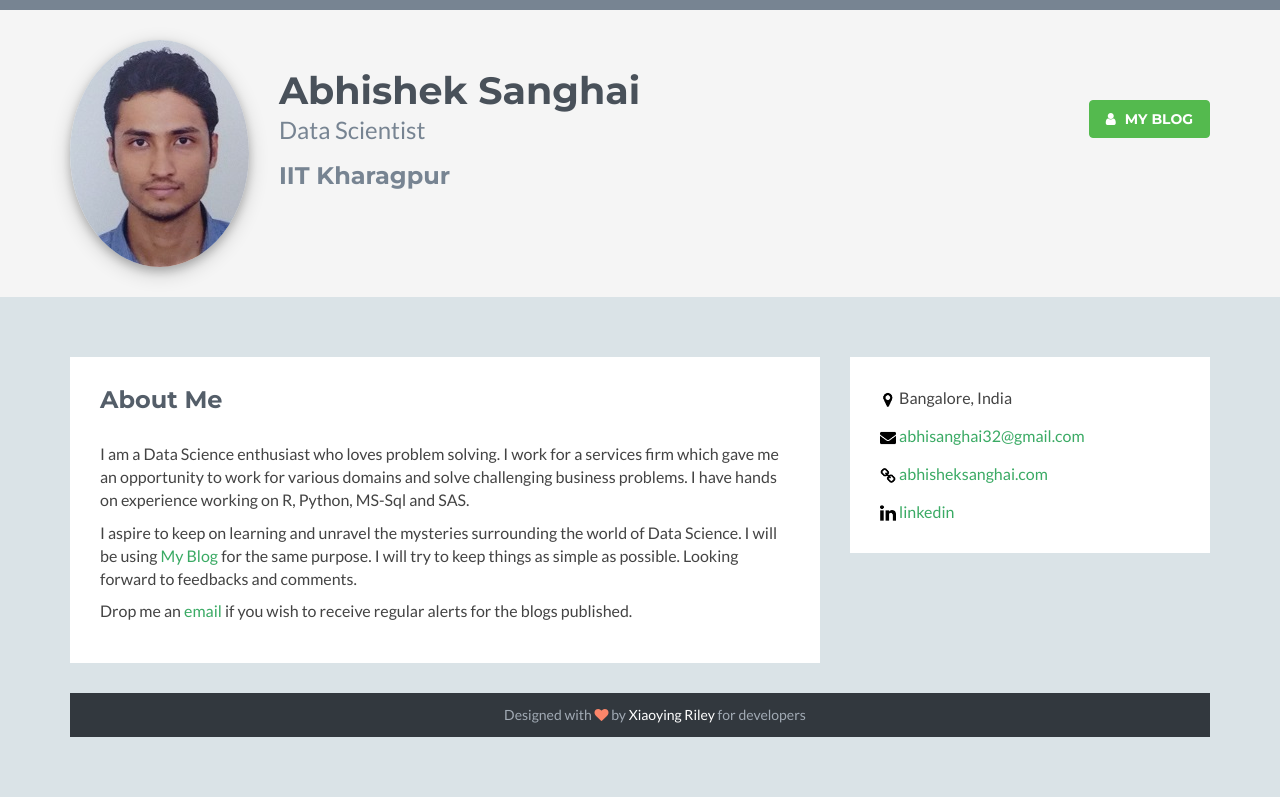
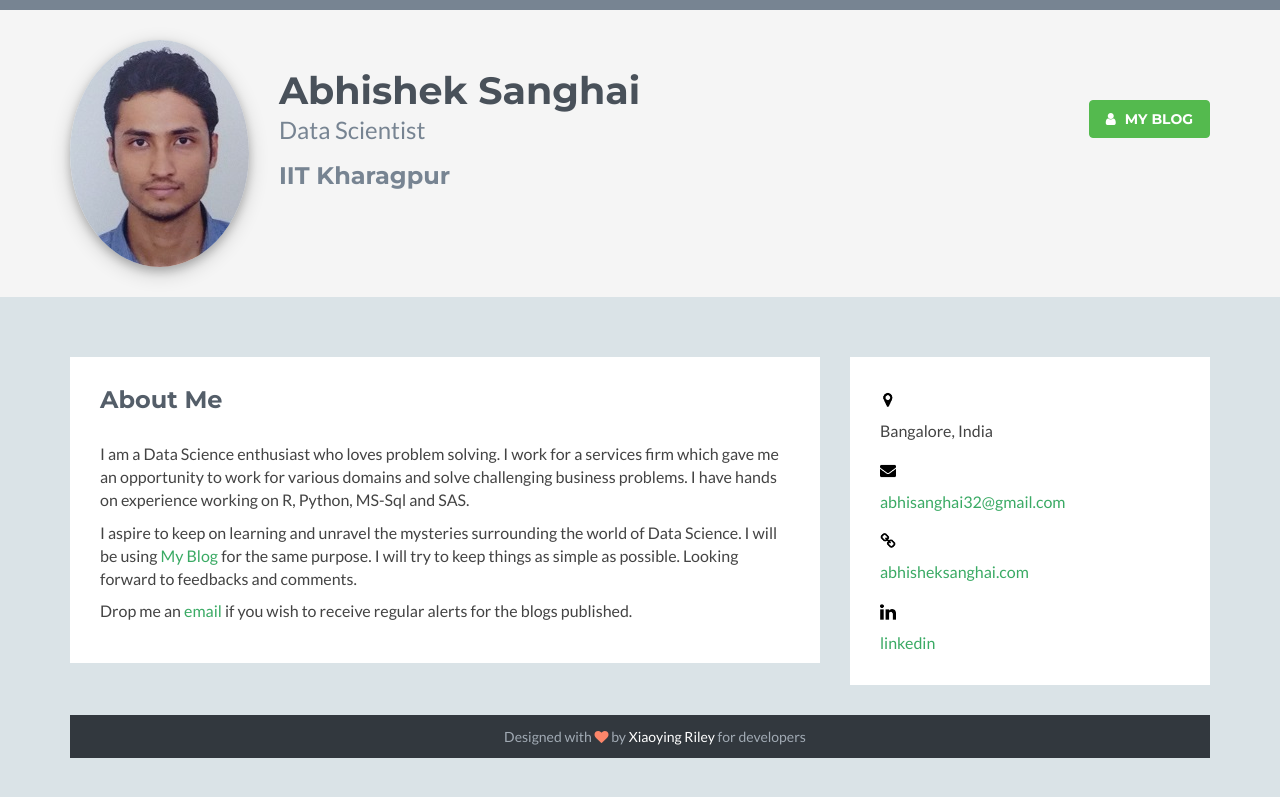
Before and after one commit to abhisheksanghai/abhisheksanghai.github.io, a Jekyll site: the page built from index.html, in a window 1280 px wide. Shown: the top 797 px of the page. Built offline with Jekyll 4.4.1, drawn with Linux system fonts in a browser that asks for light colours; nearby versions of some CDN libraries; library files that are not in the unit come from our copies.

Commit message:
Update index.html
adding space as para after image icons

```diff
--- a/index.html
+++ b/index.html
@@ -43,10 +43,10 @@ title: Abhishek Sanghai | Blog
                         <h2 class="heading sr-only">Basic Information</h2>
                         <div class="content">
                             <ul class="list-unstyled">
-                                <li> <img src="/images/Icons/map_marker.png" width="16" height="16"><span class="sr-only">Location:</span>   Bangalore, India</li>
-                                <li> <img src="/images/Icons/envelope.png" width="16" height="16"><span class="sr-only">Email:</span><a href="mailto:abhisanghai32@gmail.com">   abhisanghai32@gmail.com</a></li>
-                                <li> <img src="/images/Icons/link.png" width="16" height="16"><span class="sr-only">Website:</span><a href="#">   abhisheksanghai.com</a></li>
-				<li> <img src="/images/Icons/linkedin.png" width="16" height="16"><span class="sr-only">Linkedin:</span><a href="https://www.linkedin.com/in/abhishek-sanghai-67540450">   linkedin</a></li>
+                                <li> <img src="/images/Icons/map_marker.png" width="16" height="16"><p>   </p><span class="sr-only">Location:</span>Bangalore, India</li>
+                                <li> <img src="/images/Icons/envelope.png" width="16" height="16"><p>   </p><span class="sr-only">Email:</span><a href="mailto:abhisanghai32@gmail.com">abhisanghai32@gmail.com</a></li>
+                                <li> <img src="/images/Icons/link.png" width="16" height="16"><p>   </p><span class="sr-only">Website:</span><a href="#">abhisheksanghai.com</a></li>
+				<li> <img src="/images/Icons/linkedin.png" width="16" height="16"><p>   </p><span class="sr-only">Linkedin:</span><a href="https://www.linkedin.com/in/abhishek-sanghai-67540450">linkedin</a></li>
                             </ul>
                         </div><!--//content-->
                     </div><!--//section-inner-->
```
